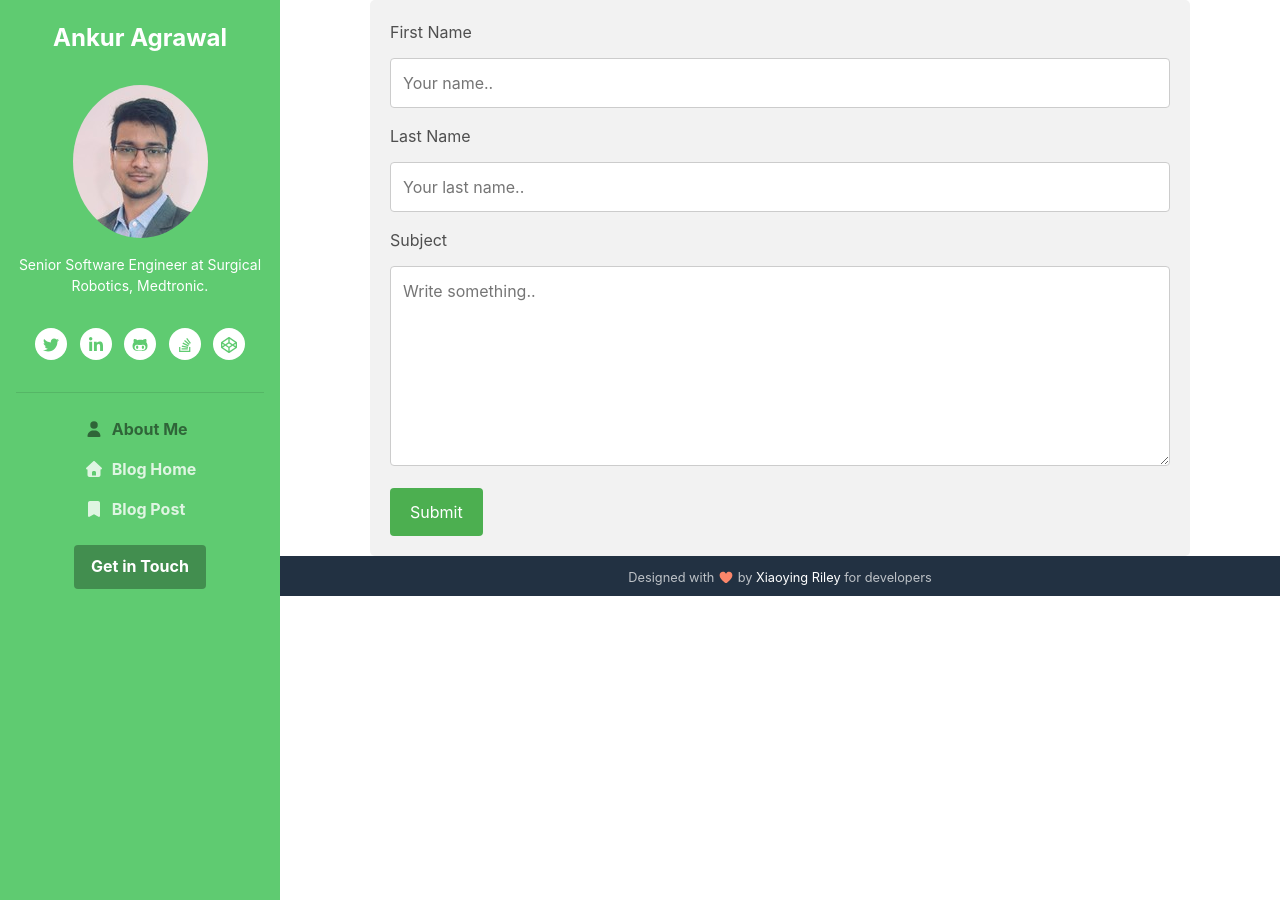
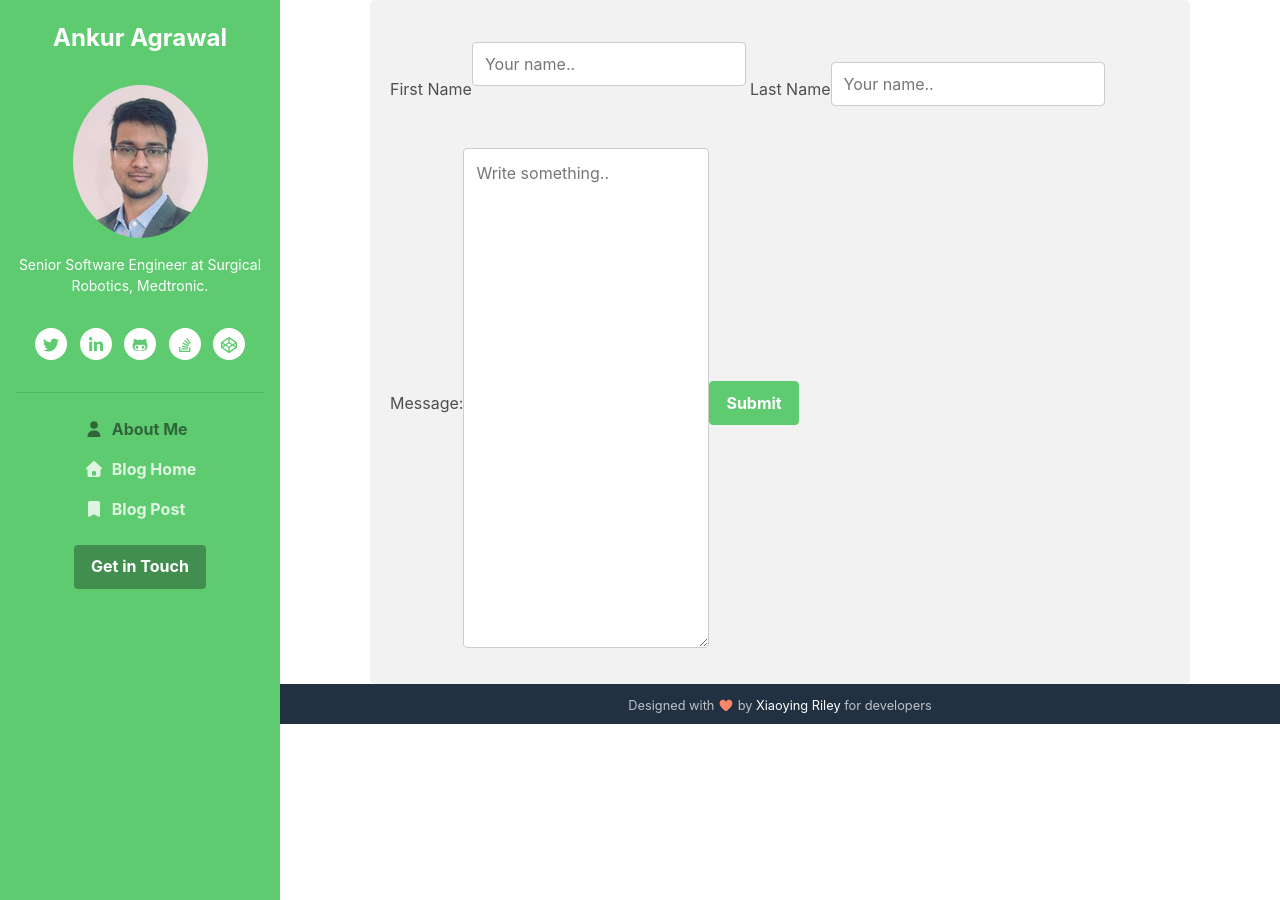
Before and after one commit to ankur-agrawal/ankur-agrawal.github.io, a Jekyll site: the page built from contact.html, in a window 1280 px wide. Built offline with Jekyll 4.4.1, drawn with Linux system fonts in a browser that asks for light colours; nearby versions of some CDN libraries; library files that are not in the unit come from our copies.

Commit message:
Contact form formatting not working

```diff
--- a/contact.html
+++ b/contact.html
@@ -1,54 +1,39 @@
 ---
 layout: default
 ---
+<div class="container">
+  <form class="signup-form form-inline justify-content-left pt-3">
 
-<!--  <form class="signup-form form-inline justify-content-left pt-3">-->
+    <div class="form-group">
+        <label for="fname">First Name</label>
+        <p>
 
-<!--    <div class="form-group">-->
-<!--        <label for="fname">First Name</label>-->
-<!--        <p>-->
-
-<!--            &lt;!&ndash;        <input type="text" id="fname" name="firstname" placeholder="Your name..">&ndash;&gt;-->
-<!--            <input type="text" id="fname" name="firstname" class="form-control mr-md-1 semail" placeholder="Your name..">-->
-<!--            <br><br>-->
-<!--        </p>-->
-<!--    </div>-->
+            <!--        <input type="text" id="fname" name="firstname" placeholder="Your name..">-->
+            <input type="text" id="fname" name="firstname" class="form-control mr-md-1 semail" placeholder="Your name..">
+            <br><br>
+        </p>
+    </div>
 
 
-<!--    <div class="form-group">-->
-<!--        <label for="lname">Last Name</label>-->
-<!--&lt;!&ndash;        <input type="text" id="lname" name="lastname" placeholder="Your last name..">&ndash;&gt;-->
-<!--        <input type="text" id="lname" name="lastname" class="form-control mr-md-1 semail" placeholder="Your name..">-->
-<!--        <br><br>-->
-<!--    </div>-->
+    <div class="form-group">
+        <label for="lname">Last Name</label>
+<!--        <input type="text" id="lname" name="lastname" placeholder="Your last name..">-->
+        <input type="text" id="lname" name="lastname" class="form-control mr-md-1 semail" placeholder="Your name..">
+        <br><br>
+    </div>
 
-<!--    <div class="form-group">-->
-<!--        <label for="message">Message:</label>-->
-<!--        <br><br>-->
-<!--    </div>-->
+    <div class="form-group">
+        <label for="message">Message:</label>
+        <br><br>
+    </div>
 
-<!--    <div class="form-group">-->
-<!--        <textarea id="message" name="message" placeholder="Write something.." style="height:500px"></textarea>-->
-<!--        <br><br>-->
-<!--    </div>-->
+    <div class="form-group">
+        <textarea id="message" name="message" placeholder="Write something.." style="height:500px"></textarea>
+        <br><br>
+    </div>
 
-<!--    <button class="btn btn-primary">Submit</button>-->
-
-<!--  </form>-->
-<div class="container">
-  <form action="action_page.php">
-
-    <label for="fname">First Name</label>
-    <input type="text" id="fname" name="firstname" placeholder="Your name..">
-
-    <label for="lname">Last Name</label>
-    <input type="text" id="lname" name="lastname" placeholder="Your last name..">
-
-
-    <label for="subject">Subject</label>
-    <textarea id="subject" name="subject" placeholder="Write something.." style="height:200px"></textarea>
-
-    <input type="submit" value="Submit">
+    <button class="btn btn-primary">Submit</button>
 
   </form>
+
 </div>
```
